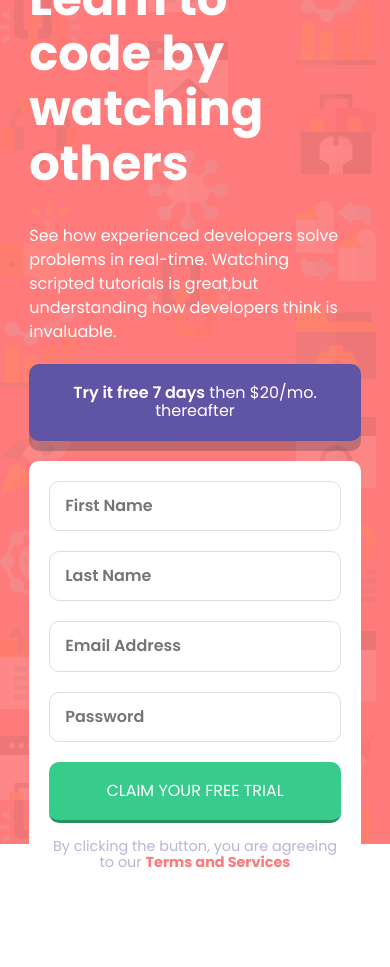
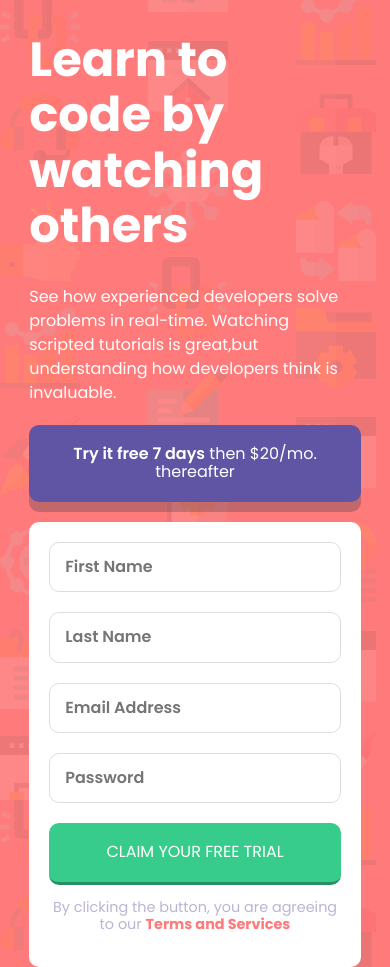
Before and after one commit to EverStarck/frontendmentor-intro-sing-up-form, a React (Create React App) app: page / in a window 390 px wide. Before the commit the page ends 905 px from the top, so only its background shows below. Built offline with nearby package versions, Linux system fonts and the light colour scheme.

Commit message:
mobile responsive fix

```diff
--- a/src/App.js
+++ b/src/App.js
@@ -5,17 +5,25 @@ import Button from './components/Button';
 import Form from './components/Form';
 
 import backgroundDesktop from './assets/images/bg-intro-desktop.png';
+import backgroundMobile from './assets/images/bg-intro-mobile.png';
 
 const Container = styled.div`
   font-family: 'Poppins', sans-serif;
   box-sizing: border-box;
   font-size: 16px;
 
+  @media screen and (min-width: 760px) {
+    max-height: 100vh;
+    min-height: 100vh;
+    max-width: 100vw;
+    min-width: 100vw;
+  }
+
   /* Size */
-  max-height: 100vh;
+  /* max-height: 100vh;
   min-height: 100vh;
   max-width: 100vw;
-  min-width: 100vw;
+  min-width: 100vw; */
 
   /* Align */
   display: flex;
@@ -39,13 +47,20 @@ const Grid = styled.main`
                        "info form";
 
 
-  /* MOBILE RESPONSIVE */
+
+  /* Tablet RESPONSIVE */
   @media screen and (max-width: 768px) {
     grid-template-columns: 1fr;
     grid-auto-rows: auto auto auto;
     grid-template-areas: "info"
                          "button"
                          "form";
+  }
+  /* MOBILE RESPONSIVE */
+  @media screen and (max-width: 375px) {
+    /* Background */
+    background-image: url(${(backgroundMobile)});
+    background-color: hsl(0, 100%, 74%);
   }
 `;
 
--- a/src/components/Form.js
+++ b/src/components/Form.js
@@ -25,6 +25,10 @@ const FormFrame = styled.section`
             text-decoration: none;
         }
     }
+    /* MOBILE RESPONSIVE */
+  @media screen and (max-width: 375px) {
+    margin-bottom: 20px;
+  }
 `;
 
 const IputStyled = styled.input`
```
